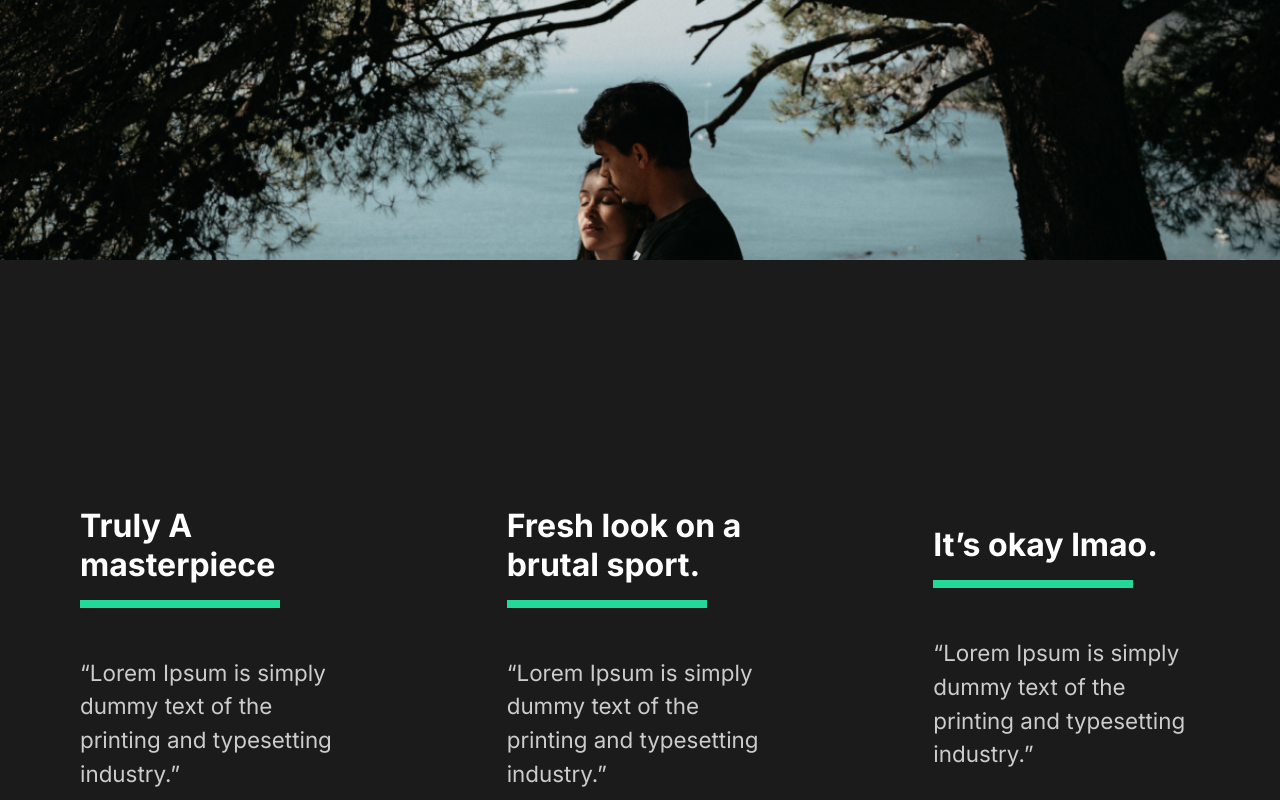
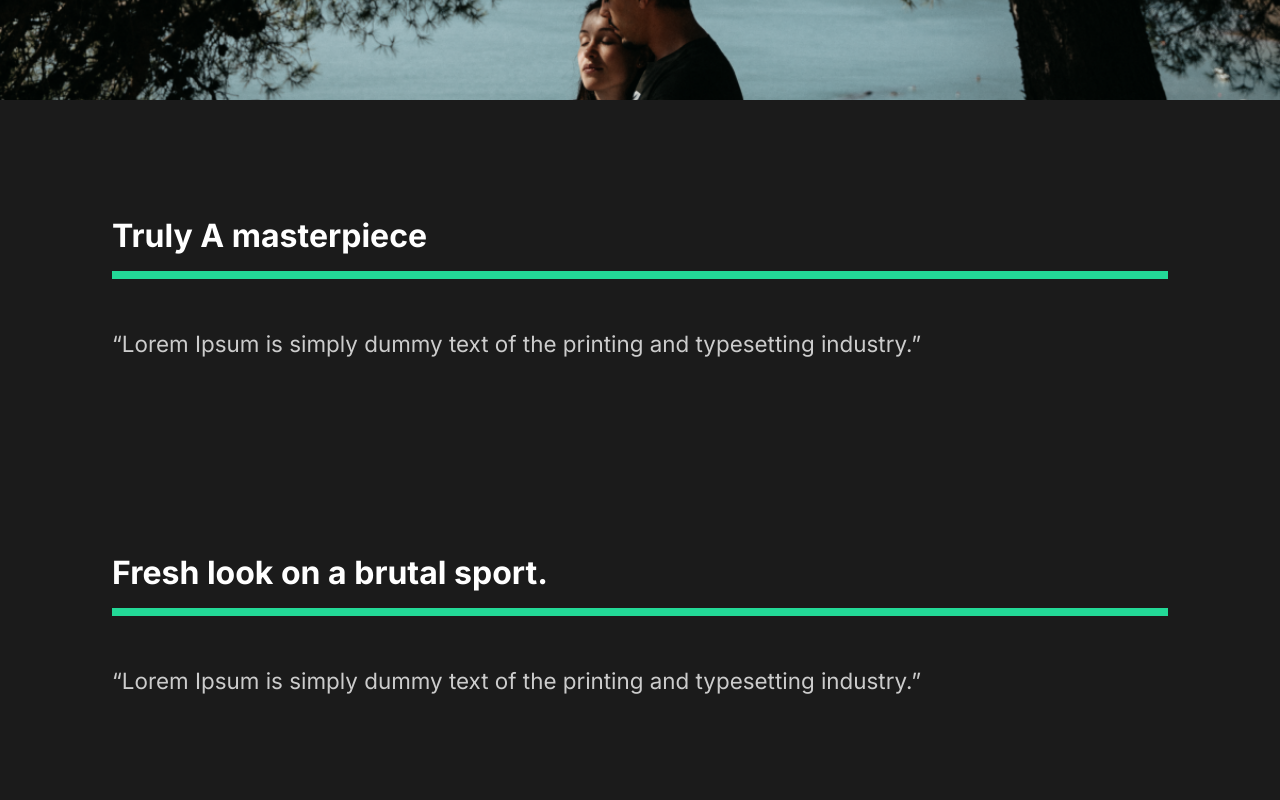
Before and after one commit to MoeElItani/Capture-Portfolio, a React (Create React App) app: page /work/good-times in a window 1280 px wide. Shown: the part 700-1500 px from the top of the page. Built offline with nearby package versions, Linux system fonts and the light colour scheme.

Commit message:
Our Work Animation

```diff
--- a/src/Animation.js
+++ b/src/Animation.js
@@ -14,7 +14,6 @@ export const pageAnimation = {
    },
    exit: {
       opacity: 0,
-      y: 300,
       transition: {
          duration: 0.5,
       },
@@ -45,3 +44,31 @@ export const photoAnim = {
       transition: { ease: 'easeOut', duration: 1 },
    },
 }
+
+export const lineAnim = {
+   hidden: { width: '0%' },
+   show: { width: '100%', transition: 1 },
+}
+
+export const slider = {
+   hidden: { x: '-130%', skew: '45deg' },
+   show: {
+      x: '100%',
+      skew: '0deg',
+      transition: {
+         ease: 'easeOut',
+         duration: 0.6,
+      },
+   },
+}
+
+export const sliderContainer = {
+   hidden: { opacity: 1 },
+   show: {
+      opacity: 1,
+      transition: {
+         staggerChildren: 0.15,
+         ease: 'easeOut',
+      },
+   },
+}
--- a/src/pages/MovieDetail.jsx
+++ b/src/pages/MovieDetail.jsx
@@ -21,22 +21,18 @@ const MovieDetail = () => {
       setMovie(currentMovie[0])
    }, [movies, url])
 
-   console.log(movie)
    return (
-      <motion.div
-         variants={pageAnimation}
-         initial='hidden'
-         animate='show'
-         exit={pageAnimation.exit}
-      >
+      <>
          {movie && (
-            <Details>
+            <Details
+               variants={pageAnimation}
+               initial='hidden'
+               animate='show'
+               exit='exit'
+            >
                <HeadLine>
                   <h2>{movie.title}</h2>
-                  <img
-                     src={movie.mainImg}
-                     alt={`${movie.title} movie`}
-                  />
+                  <img src={movie.mainImg} alt='movie' />
                </HeadLine>
                <Awards>
                   {movie.awards.map((award) => (
@@ -52,16 +48,15 @@ const MovieDetail = () => {
                </ImageDisplay>
             </Details>
          )}
-      </motion.div>
+      </>
    )
 }
-
-const Details = styled.div`
-   color: #fff;
+const Details = styled(motion.div)`
+   color: white;
 `
 const HeadLine = styled.div`
    min-height: 90vh;
-   padding-top: 20rem;
+   padding-top: 20vh;
    position: relative;
    h2 {
       position: absolute;
@@ -78,9 +73,13 @@ const HeadLine = styled.div`
 const Awards = styled.div`
    min-height: 80vh;
    display: flex;
-   margin: 5rem 0;
+   margin: 5rem 10rem;
    align-items: center;
    justify-content: space-around;
+   @media (max-width: 1500px) {
+      display: block;
+      margin: 2rem 2rem;
+   }
 `
 const AwardStyle = styled.div`
    padding: 5rem;
@@ -88,13 +87,13 @@ const AwardStyle = styled.div`
       font-size: 2rem;
    }
    .line {
-      width: 75%;
+      width: 100%;
       background: #23d997;
       height: 0.5rem;
-      margin: 1rem 0;
+      margin: 1rem 0rem;
    }
    p {
-      padding: 2rem 0;
+      padding: 2rem 0rem;
    }
 `
 const ImageDisplay = styled.div`
@@ -106,11 +105,12 @@ const ImageDisplay = styled.div`
    }
 `
 
+//Award Component
 const Award = ({ title, description }) => {
    return (
       <AwardStyle>
          <h3>{title}</h3>
-         <div className='line' />
+         <div className='line'></div>
          <p>{description}</p>
       </AwardStyle>
    )
--- a/src/pages/OurWork.jsx
+++ b/src/pages/OurWork.jsx
@@ -7,7 +7,14 @@ import theracer from '../img/theracer-small.png'
 import goodtimes from '../img/goodtimes-small.png'
 // Framer Motion
 import { motion } from 'framer-motion'
-import { pageAnimation } from '../Animation'
+import {
+   pageAnimation,
+   fade,
+   photoAnim,
+   lineAnim,
+   slider,
+   sliderContainer,
+} from '../Animation'
 
 const OurWork = () => {
    return (
@@ -18,25 +25,49 @@ const OurWork = () => {
          animate='show'
          exit='exit'
       >
+         <motion.div variants={sliderContainer}>
+            <Frame1 variants={slider}></Frame1>
+            <Frame2 variants={slider}></Frame2>
+            <Frame3 variants={slider}></Frame3>
+            <Frame4 variants={slider}></Frame4>
+         </motion.div>
          <Movie>
-            <h2>The Athlete</h2>
-            <div className='line' />
+            <motion.h2 variants={fade}>The Athlete</motion.h2>
+            <motion.div variants={lineAnim} className='line' />
             <Link to='/work/the-athlete'>
-               <img src={athlete} alt='athlete movie' />
+               <Hide>
+                  <motion.img
+                     src={athlete}
+                     variants={photoAnim}
+                     alt='athlete movie'
+                  />
+               </Hide>
             </Link>
          </Movie>
          <Movie>
-            <h2>The Racer</h2>
-            <div className='line' />
+            <motion.h2 variants={fade}>The Racer</motion.h2>
+            <motion.div variants={lineAnim} className='line' />
             <Link to='/work/the-racer'>
-               <img src={theracer} alt='The Racer movie' />
+               <Hide>
+                  <motion.img
+                     variants={photoAnim}
+                     src={theracer}
+                     alt='The Racer movie'
+                  />
+               </Hide>
             </Link>
          </Movie>
          <Movie>
-            <h2>Good Times</h2>
-            <div className='line' />
+            <motion.h2 variants={fade}>Good Times</motion.h2>
+            <motion.div variants={lineAnim} className='line' />
             <Link to='/work/good-times'>
-               <img src={goodtimes} alt='Good Times movie' />
+               <Hide>
+                  <motion.img
+                     variants={photoAnim}
+                     src={goodtimes}
+                     alt='Good Times movie'
+                  />
+               </Hide>
             </Link>
          </Movie>
       </Work>
@@ -56,7 +87,7 @@ const Movie = styled.div`
    color: #2a2a2a;
    .line {
       height: 0.5rem;
-      background: #ccc;
+      background: #23d997;
       margin-bottom: 3rem;
    }
    img {
@@ -65,5 +96,28 @@ const Movie = styled.div`
       object-fit: cover;
    }
 `
+const Hide = styled.div`
+   overflow: hidden;
+`
+
+// Frame Animation
+const Frame1 = styled(motion.div)`
+   position: fixed;
+   left: 0;
+   top: 10%;
+   width: 100%;
+   height: 100vh;
+   z-index: 2;
+   background: #fffebf;
+`
+const Frame2 = styled(Frame1)`
+   background: #ff8efb;
+`
+const Frame3 = styled(Frame1)`
+   background: #8ed2ff;
+`
+const Frame4 = styled(Frame1)`
+   background: #8effa0;
+`
 
 export default OurWork
```
